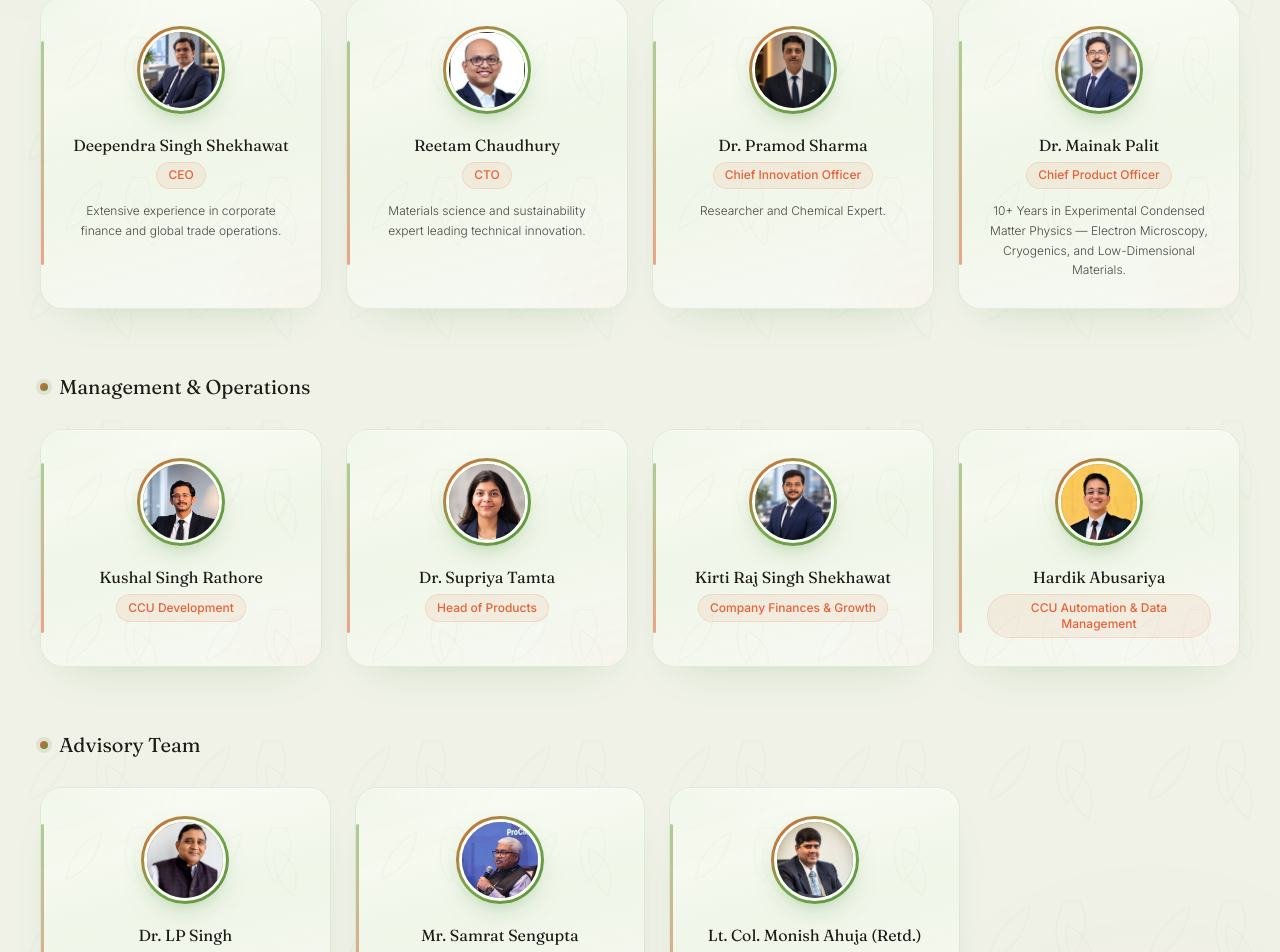
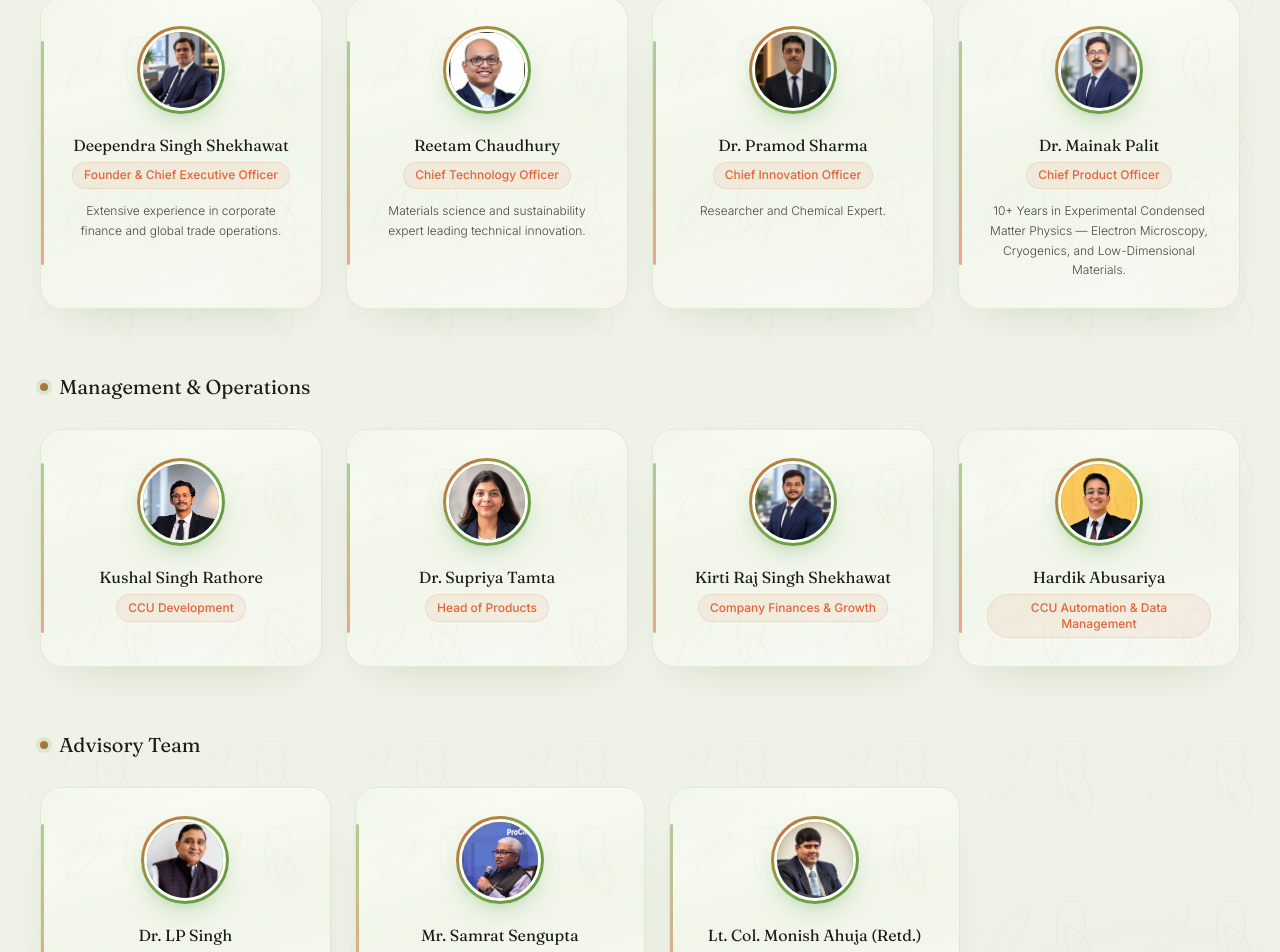
Before and after one commit to kushalrathore6376-debug/Next-Frontend, a Next.js app: page /about in a window 1280 px wide. Shown: the part 2815-3767 px from the top of the page. Built offline with nearby package versions, Linux system fonts and the light colour scheme; no server answers.

Commit message:
team card full form added

```diff
--- a/components/AboutPage.jsx
+++ b/components/AboutPage.jsx
@@ -58,13 +58,13 @@ const VALUES = [
 const LEADERSHIP = [
   {
     name: "Deependra Singh Shekhawat",
-    role: "CEO",
+    role: "Founder & Chief Executive Officer",
     bio: "Extensive experience in corporate finance and global trade operations.",
     photo: "deependra-singh-shekhawat",
   },
   {
     name: "Reetam Chaudhury",
-    role: "CTO",
+    role: "Chief Technology Officer",
     bio: "Materials science and sustainability expert leading technical innovation.",
     photo: "reetam-chaudhury",
   },
```
